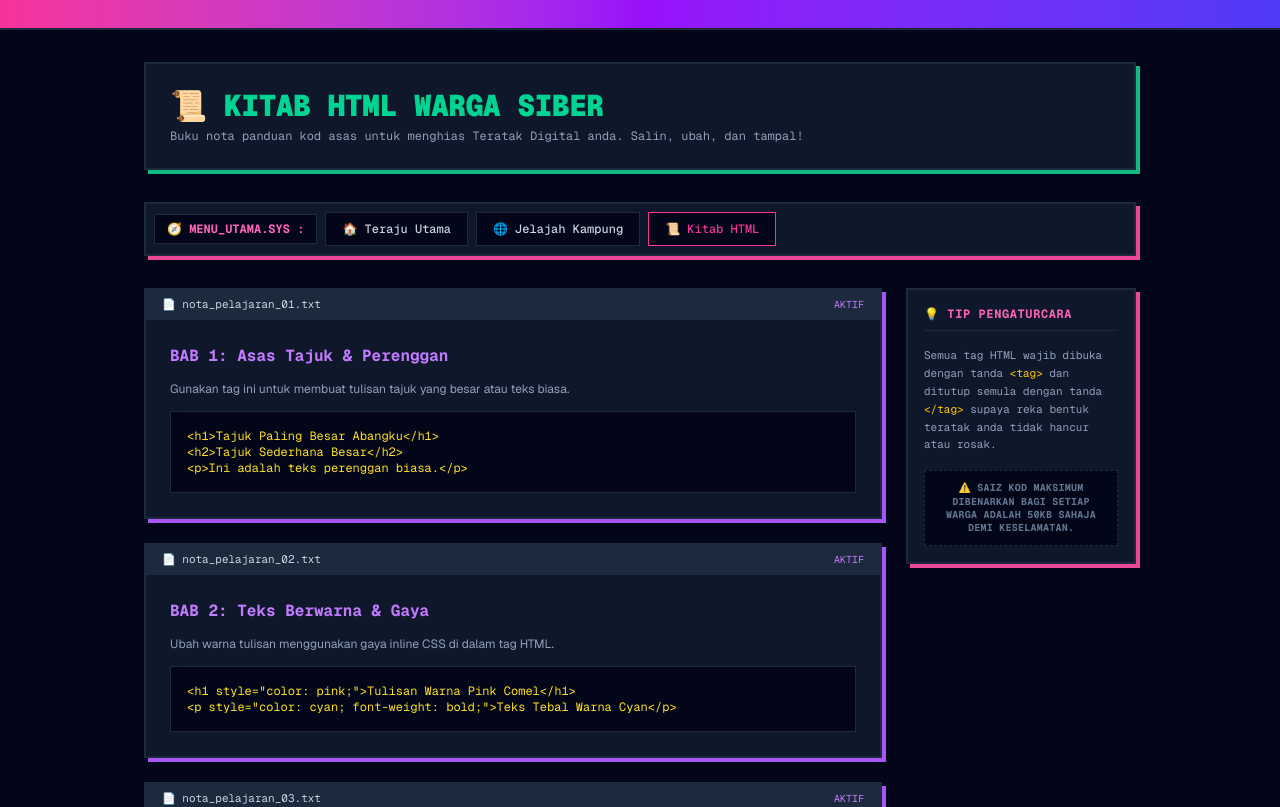
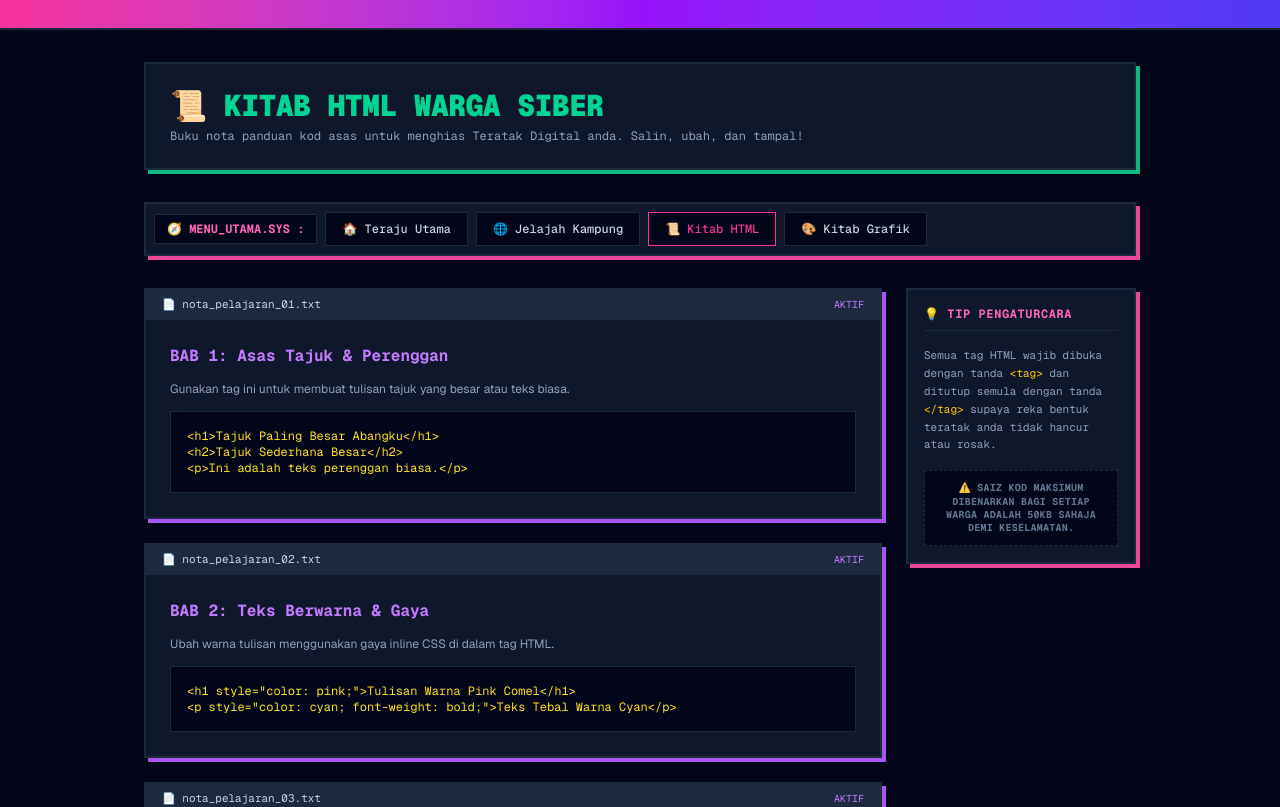
Before and after one commit to braderdin/nextjs-supabase-dynamic, a Next.js app: page /kitab in a window 1280 px wide. Shown: the top 807 px of the page. Built offline with nearby package versions, Linux system fonts and the light colour scheme.

Commit message:
🚀 Integrasi penuh Kitab Grafik pada bar navigasi atas

```diff
--- a/src/app/page.js
+++ b/src/app/page.js
@@ -183,6 +183,7 @@ export default function Home() {
           <span className="hidden sm:inline">|</span>
           <Link href="/jelajah" className="hover:text-white transition-colors">🌐 DIREKTORI</Link>
           <Link href="/kitab" className="hover:text-white transition-colors">📜 KITAB_HTML</Link>
+          <Link href="/kitab_grafik" className="hover:text-white transition-colors">🎨 KITAB_GRAFIK</Link> {/* ➔ Suntikan Baru Selesai Disatukan */}
         </div>
 
         <ButangGoogleLogin user={user} handleLogin={handleLoginGoogle} handleLogout={handleLogout} />
--- a/src/components/MenuNavigasiSiber.js
+++ b/src/components/MenuNavigasiSiber.js
@@ -8,6 +8,7 @@ export default function MenuNavigasiSiber() {
     { nama: "🏠 Teraju Utama", pautan: "/" },
     { nama: "🌐 Jelajah Kampung", pautan: "/jelajah" }, // ➔ Laluan ke direktori warga
     { nama: "📜 Kitab HTML", pautan: "/kitab" },         // ➔ Laluan ke tutorial siber
+    { nama: "🎨 Kitab Grafik", pautan: "/kitab_grafik" }, // ➔ KUNCI BARU: Pintu masuk ke Studio GIF & Hiasan Retro!
   ];
 
   return (
```
